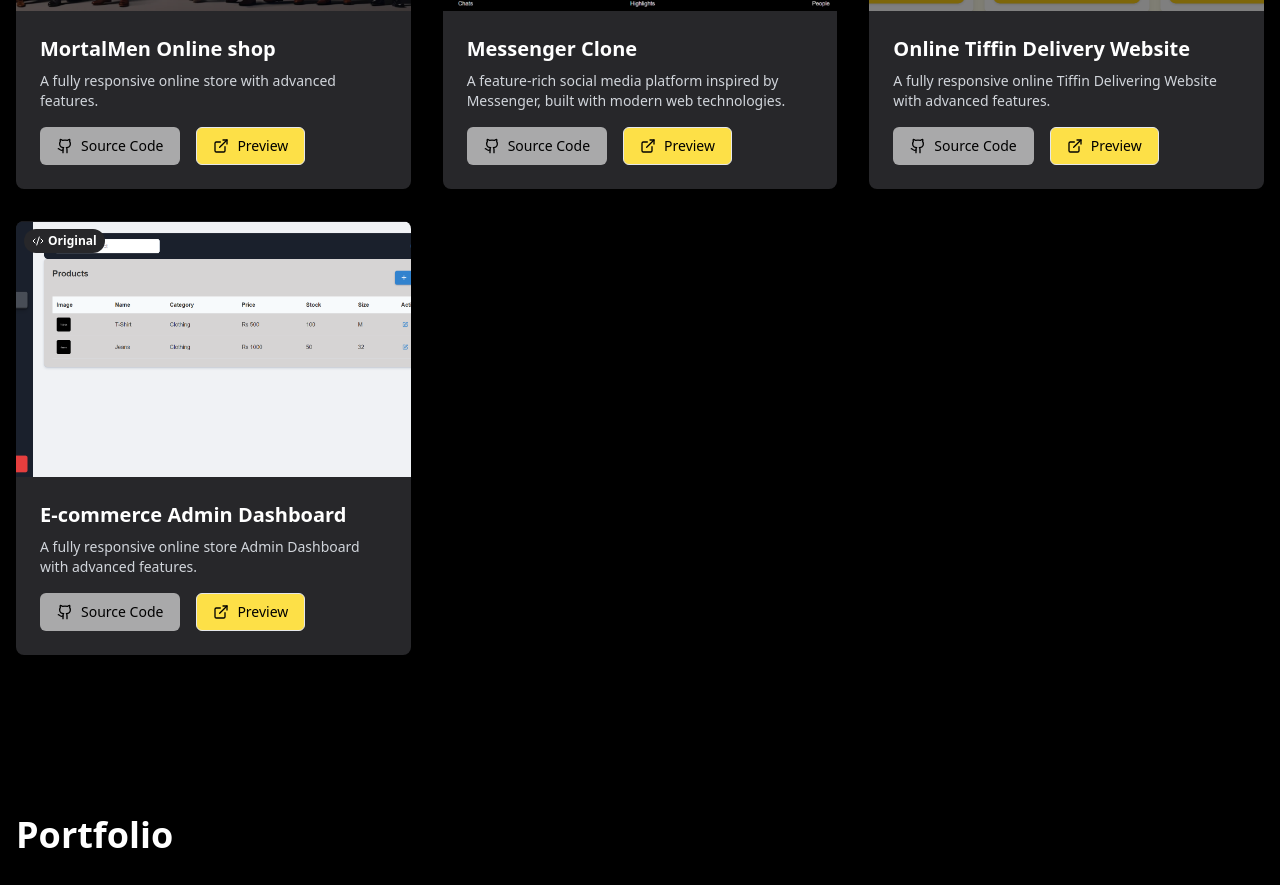
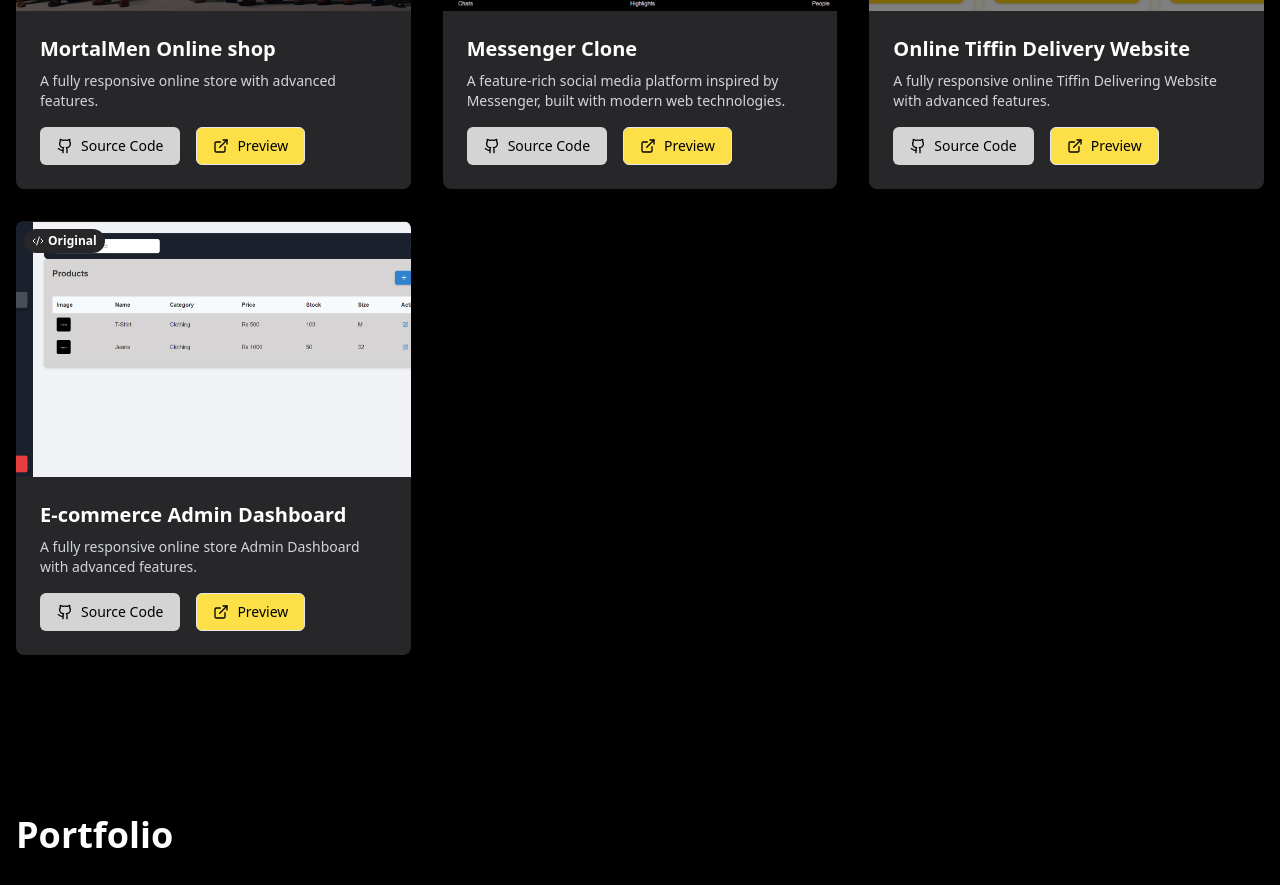
Before and after one commit to Seesonn/sisanwebsite, a React (Create React App) app: page / in a window 1280 px wide. Shown: the part 2580-3465 px from the top of the page. Built offline with nearby package versions, Linux system fonts and the light colour scheme.

Commit message:
Update port.js

```diff
--- a/src/port.js
+++ b/src/port.js
@@ -2196,7 +2196,7 @@ function ProjectCard({ project, theme }) {
             href={project.githubUrl}
             target="_blank"
             rel="noopener noreferrer"
-            className={`flex items-center justify-center px-4 py-2 border border-transparent text-sm font-medium rounded-md text-black transition-colors duration-300 focus:outline-none focus:ring-2 focus:ring-offset-2 focus:ring-yellow-500 ${theme === 'dark' ? 'bg-white/60 hover:bg-white/80 ' : 'bg-black/60 text-white hover:bg-black/80'}`}
+            className={`flex items-center justify-center px-4 py-2 border border-transparent text-sm font-medium rounded-md text-black transition-colors duration-300 focus:outline-none focus:ring-2 focus:ring-offset-2 focus:ring-yellow-500 ${theme === 'dark' ? 'bg-white/80 hover:bg-white/90 ' : 'bg-black/60 text-white hover:bg-black/80'}`}
           >
             <Github className="mr-2 h-4 w-4" />
             Source Code
```
